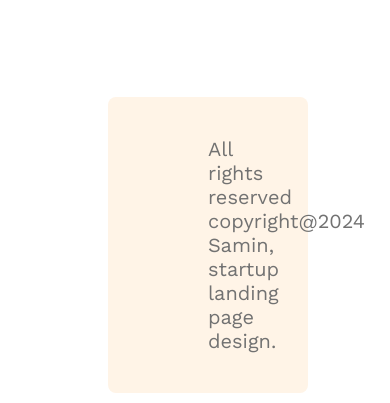
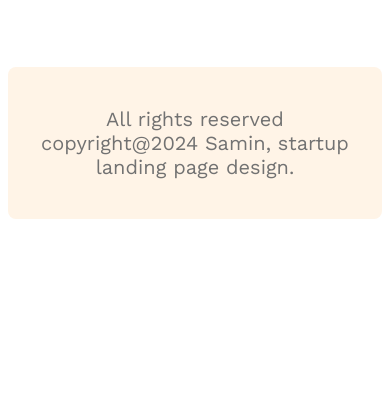
Before and after one commit to samin900/g3-architects-website, a plain HTML site: page index.html in a window 390 px wide. Shown: the part 7404-7807 px from the top of the page. After the commit the page ends 7631 px from the top, so only its background shows below. Drawn offline with nearby package versions, Linux system fonts and the light colour scheme.

Commit message:
footer responsived

```diff
--- a/styles.css
+++ b/styles.css
@@ -257,17 +257,17 @@ margin: 100px 100px 10px 100px;
 width: 100%;
 margin-left: 0;
 }
-
-
-
-
-    .teams-content, .facts-card-container{
+    .teams-content, .facts-card-container, .footer{
         padding-left: 20px;
         padding-right: 20px;
       }
       .facts-card-container{
         gap: 30px;
       }
+
+footer .footer{
+  margin: 0;
+}
   }
 
 
```
